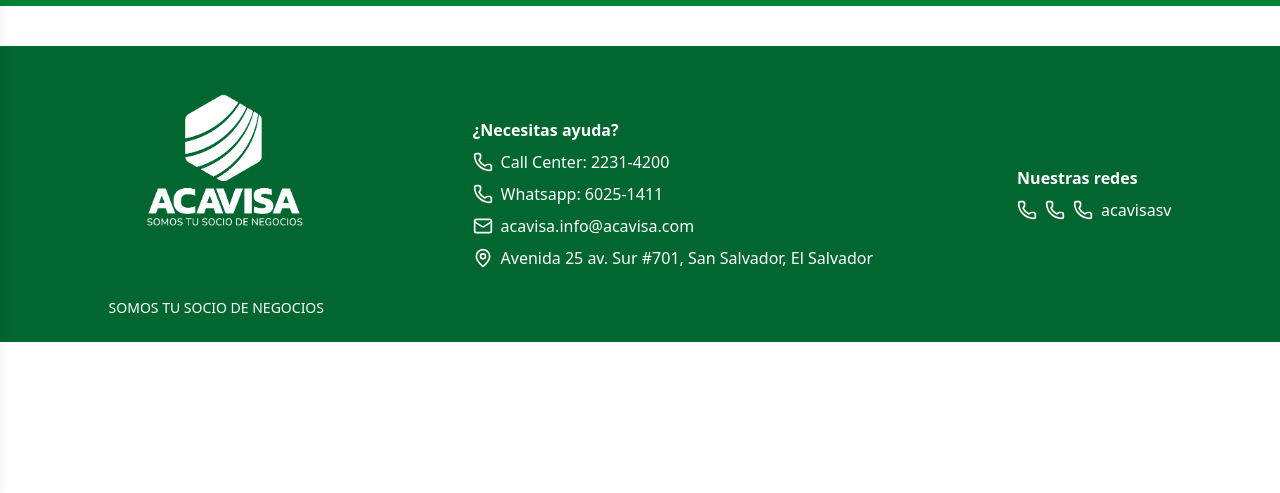
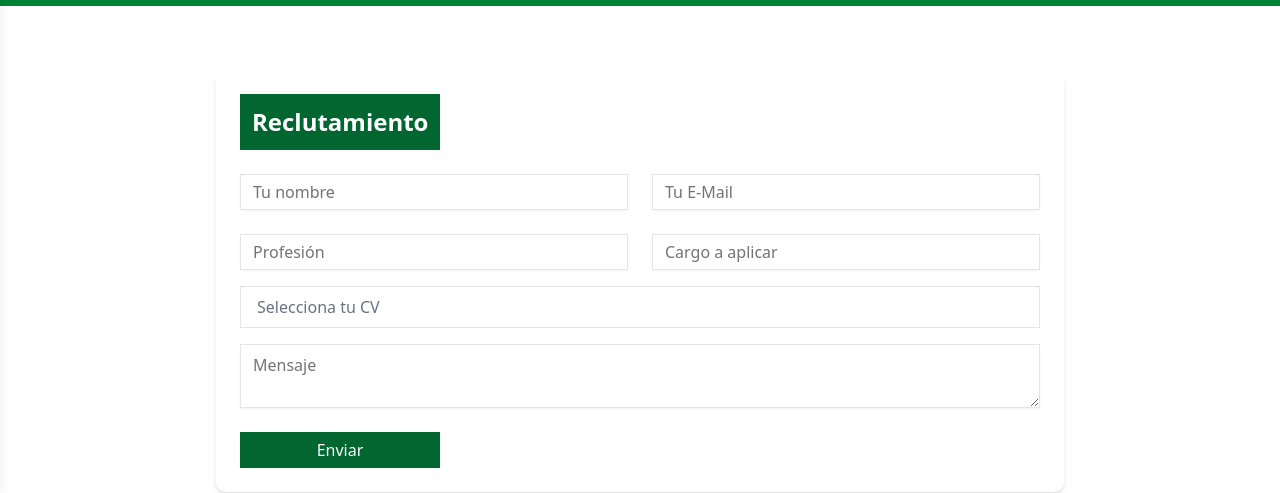
Before and after one commit to wil-ixcoy/acavisa, a Next.js app: page /join-us in a window 1280 px wide. Shown: the part 308-801 px from the top of the page. Built offline with nearby package versions, Linux system fonts and the light colour scheme.

Commit message:
add: join us page

```diff
--- a/package.json
+++ b/package.json
@@ -11,6 +11,7 @@
   "dependencies": {
     "@radix-ui/react-accordion": "^1.2.3",
     "@radix-ui/react-label": "^2.1.2",
+    "@radix-ui/react-select": "^2.1.6",
     "@radix-ui/react-slot": "^1.1.2",
     "@shadcn/ui": "^0.0.4",
     "class-variance-authority": "^0.7.1",
--- a/src/app/join-us/page.tsx
+++ b/src/app/join-us/page.tsx
@@ -1,10 +1,31 @@
+"use client";
 
 import Header from "@/components/ladingpage/header";
 import NavBar from "@/components/ladingpage/navBar";
-
 import Footer from "@/components/ladingpage/footer";
+import { Button } from "@/components/ui/button";
+import { Input } from "@/components/ui/input";
+import { Textarea } from "@/components/ui/textarea";
+import { useRef, useState } from "react";
 
 export default function JoinUs() {
+  const [selectedFile, setSelectedFile] = useState<File | null>(null);
+  const fileInputRef = useRef<HTMLInputElement>(null);
+
+  const handleFileChange = (event: React.ChangeEvent<HTMLInputElement>) => {
+    if (event.target.files && event.target.files.length > 0) {
+      setSelectedFile(event.target.files[0]);
+    } else {
+      setSelectedFile(null);
+    }
+  };
+
+  const handleFileClick = () => {
+    if (fileInputRef.current) {
+      fileInputRef.current.click();
+    }
+  };
+
   return (
     <div>
       <header>
@@ -12,6 +33,87 @@
         <NavBar />
       </header>
 
+      <main className="max-w-4xl mx-auto py-10 px-6">
+        <div className="grid grid-cols-1 gap-6 md:mt-6 items-start">
+          <section className="p-6 bg-white rounded-lg shadow-md">
+            <h2 className="text-xl md:text-2xl font-bold text-center bg-green-800 text-white p-3 mb-6 md:w-1/4 md:h-1/4">
+              Reclutamiento
+            </h2>
+
+            <div className="grid grid-cols-1 md:grid-cols-2 gap-6">
+              <div>
+                <Input
+                  className="rounded-none text-sm md:text-base"
+                  type="text"
+                  id="name"
+                  placeholder="Tu nombre"
+                />
+              </div>
+              <div>
+                <Input
+                  className="rounded-none text-sm md:text-base"
+                  type="email"
+                  id="email"
+                  placeholder="Tu E-Mail"
+                />
+              </div>
+              <div>
+                <Input
+                  className="rounded-none text-sm md:text-base"
+                  type="text"
+                  id="profession"
+                  placeholder="Profesión"
+                />
+              </div>
+              <div>
+                <Input
+                  className="rounded-none text-sm md:text-base"
+                  type="text"
+                  id="position"
+                  placeholder="Cargo a aplicar"
+                />
+              </div>
+            </div>
+
+            <div className="mt-4">
+              <div
+                className="relative border rounded-none py-2 px-4 cursor-pointer bg-white hover:bg-gray-50"
+                onClick={handleFileClick}
+              >
+                <input
+                  type="file"
+                  id="cv"
+                  className="absolute inset-0 opacity-0 w-full h-full"
+                  onChange={handleFileChange}
+                  ref={fileInputRef}
+                />
+                <span className="text-gray-500 text-sm md:text-base">
+                  {selectedFile ? selectedFile.name : "Selecciona tu CV"}
+                </span>
+              </div>
+              {selectedFile && (
+                <p className="mt-2 text-sm">
+                  Archivo seleccionado: {selectedFile.name}
+                </p>
+              )}
+            </div>
+
+            <div className="mt-4">
+              <Textarea
+                id="message"
+                rows={6}
+                placeholder="Mensaje"
+                className="rounded-none text-sm md:text-base"
+              />
+            </div>
+
+            <Button className="bg-green-800 md:w-1/4 rounded-none mt-6 hover:bg-green-700 text-sm md:text-base">
+              Enviar
+            </Button>
+          </section>
+        </div>
+      </main>
+
       <Footer />
     </div>
   );
--- /dev/null
+++ b/src/components/ui/select.tsx
@@ -0,0 +1,181 @@
+"use client"
+
+import * as React from "react"
+import * as SelectPrimitive from "@radix-ui/react-select"
+import { CheckIcon, ChevronDownIcon, ChevronUpIcon } from "lucide-react"
+
+import { cn } from "@/lib/utils"
+
+function Select({
+  ...props
+}: React.ComponentProps<typeof SelectPrimitive.Root>) {
+  return <SelectPrimitive.Root data-slot="select" {...props} />
+}
+
+function SelectGroup({
+  ...props
+}: React.ComponentProps<typeof SelectPrimitive.Group>) {
+  return <SelectPrimitive.Group data-slot="select-group" {...props} />
+}
+
+function SelectValue({
+  ...props
+}: React.ComponentProps<typeof SelectPrimitive.Value>) {
+  return <SelectPrimitive.Value data-slot="select-value" {...props} />
+}
+
+function SelectTrigger({
+  className,
+  children,
+  ...props
+}: React.ComponentProps<typeof SelectPrimitive.Trigger>) {
+  return (
+    <SelectPrimitive.Trigger
+      data-slot="select-trigger"
+      className={cn(
+        "border-input data-[placeholder]:text-muted-foreground [&_svg:not([class*='text-'])]:text-muted-foreground focus-visible:border-ring focus-visible:ring-ring/50 aria-invalid:ring-destructive/20 dark:aria-invalid:ring-destructive/40 aria-invalid:border-destructive flex h-9 w-fit items-center justify-between gap-2 rounded-md border bg-transparent px-3 py-2 text-sm whitespace-nowrap shadow-xs transition-[color,box-shadow] outline-none focus-visible:ring-[3px] disabled:cursor-not-allowed disabled:opacity-50 *:data-[slot=select-value]:line-clamp-1 *:data-[slot=select-value]:flex *:data-[slot=select-value]:items-center *:data-[slot=select-value]:gap-2 [&_svg]:pointer-events-none [&_svg]:shrink-0 [&_svg:not([class*='size-'])]:size-4",
+        className
+      )}
+      {...props}
+    >
+      {children}
+      <SelectPrimitive.Icon asChild>
+        <ChevronDownIcon className="size-4 opacity-50" />
+      </SelectPrimitive.Icon>
+    </SelectPrimitive.Trigger>
+  )
+}
+
+function SelectContent({
+  className,
+  children,
+  position = "popper",
+  ...props
+}: React.ComponentProps<typeof SelectPrimitive.Content>) {
+  return (
+    <SelectPrimitive.Portal>
+      <SelectPrimitive.Content
+        data-slot="select-content"
+        className={cn(
+          "bg-popover text-popover-foreground data-[state=open]:animate-in data-[state=closed]:animate-out data-[state=closed]:fade-out-0 data-[state=open]:fade-in-0 data-[state=closed]:zoom-out-95 data-[state=open]:zoom-in-95 data-[side=bottom]:slide-in-from-top-2 data-[side=left]:slide-in-from-right-2 data-[side=right]:slide-in-from-left-2 data-[side=top]:slide-in-from-bottom-2 relative z-50 max-h-(--radix-select-content-available-height) min-w-[8rem] overflow-x-hidden overflow-y-auto rounded-md border shadow-md",
+          position === "popper" &&
+            "data-[side=bottom]:translate-y-1 data-[side=left]:-translate-x-1 data-[side=right]:translate-x-1 data-[side=top]:-translate-y-1",
+          className
+        )}
+        position={position}
+        {...props}
+      >
+        <SelectScrollUpButton />
+        <SelectPrimitive.Viewport
+          className={cn(
+            "p-1",
+            position === "popper" &&
+              "h-[var(--radix-select-trigger-height)] w-full min-w-[var(--radix-select-trigger-width)] scroll-my-1"
+          )}
+        >
+          {children}
+        </SelectPrimitive.Viewport>
+        <SelectScrollDownButton />
+      </SelectPrimitive.Content>
+    </SelectPrimitive.Portal>
+  )
+}
+
+function SelectLabel({
+  className,
+  ...props
+}: React.ComponentProps<typeof SelectPrimitive.Label>) {
+  return (
+    <SelectPrimitive.Label
+      data-slot="select-label"
+      className={cn("px-2 py-1.5 text-sm font-medium", className)}
+      {...props}
+    />
+  )
+}
+
+function SelectItem({
+  className,
+  children,
+  ...props
+}: React.ComponentProps<typeof SelectPrimitive.Item>) {
+  return (
+    <SelectPrimitive.Item
+      data-slot="select-item"
+      className={cn(
+        "focus:bg-accent focus:text-accent-foreground [&_svg:not([class*='text-'])]:text-muted-foreground relative flex w-full cursor-default items-center gap-2 rounded-sm py-1.5 pr-8 pl-2 text-sm outline-hidden select-none data-[disabled]:pointer-events-none data-[disabled]:opacity-50 [&_svg]:pointer-events-none [&_svg]:shrink-0 [&_svg:not([class*='size-'])]:size-4 *:[span]:last:flex *:[span]:last:items-center *:[span]:last:gap-2",
+        className
+      )}
+      {...props}
+    >
+      <span className="absolute right-2 flex size-3.5 items-center justify-center">
+        <SelectPrimitive.ItemIndicator>
+          <CheckIcon className="size-4" />
+        </SelectPrimitive.ItemIndicator>
+      </span>
+      <SelectPrimitive.ItemText>{children}</SelectPrimitive.ItemText>
+    </SelectPrimitive.Item>
+  )
+}
+
+function SelectSeparator({
+  className,
+  ...props
+}: React.ComponentProps<typeof SelectPrimitive.Separator>) {
+  return (
+    <SelectPrimitive.Separator
+      data-slot="select-separator"
+      className={cn("bg-border pointer-events-none -mx-1 my-1 h-px", className)}
+      {...props}
+    />
+  )
+}
+
+function SelectScrollUpButton({
+  className,
+  ...props
+}: React.ComponentProps<typeof SelectPrimitive.ScrollUpButton>) {
+  return (
+    <SelectPrimitive.ScrollUpButton
+      data-slot="select-scroll-up-button"
+      className={cn(
+        "flex cursor-default items-center justify-center py-1",
+        className
+      )}
+      {...props}
+    >
+      <ChevronUpIcon className="size-4" />
+    </SelectPrimitive.ScrollUpButton>
+  )
+}
+
+function SelectScrollDownButton({
+  className,
+  ...props
+}: React.ComponentProps<typeof SelectPrimitive.ScrollDownButton>) {
+  return (
+    <SelectPrimitive.ScrollDownButton
+      data-slot="select-scroll-down-button"
+      className={cn(
+        "flex cursor-default items-center justify-center py-1",
+        className
+      )}
+      {...props}
+    >
+      <ChevronDownIcon className="size-4" />
+    </SelectPrimitive.ScrollDownButton>
+  )
+}
+
+export {
+  Select,
+  SelectContent,
+  SelectGroup,
+  SelectItem,
+  SelectLabel,
+  SelectScrollDownButton,
+  SelectScrollUpButton,
+  SelectSeparator,
+  SelectTrigger,
+  SelectValue,
+}
```
Also changed, not shown: 1 other file (tests, documents, lock files or other folders).
